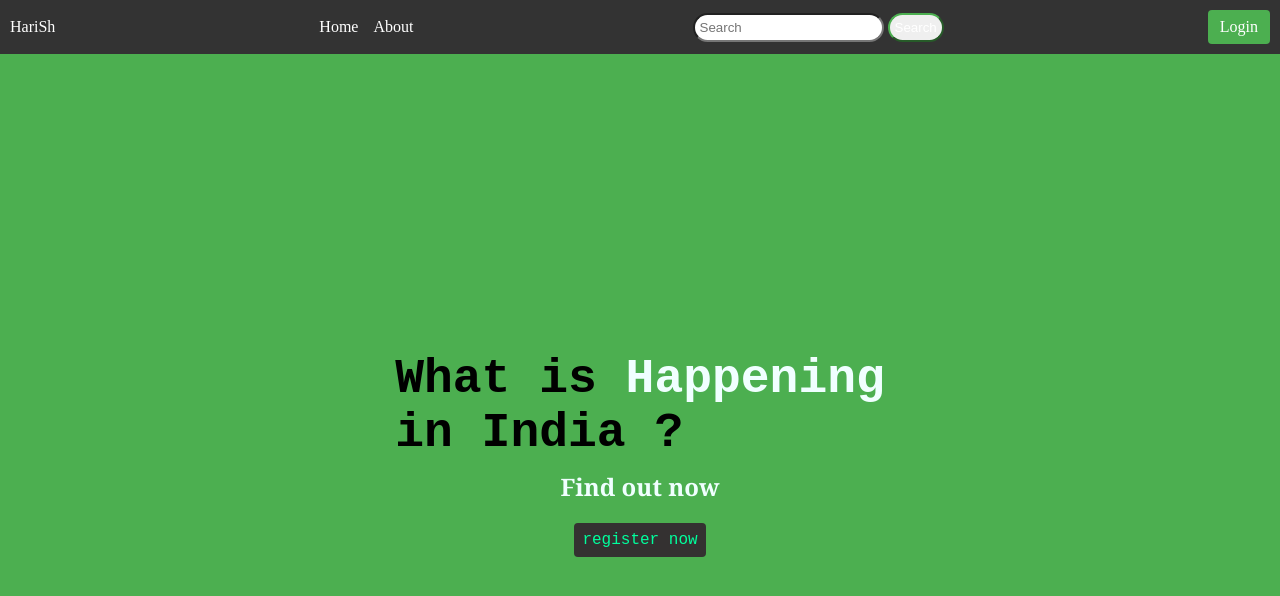
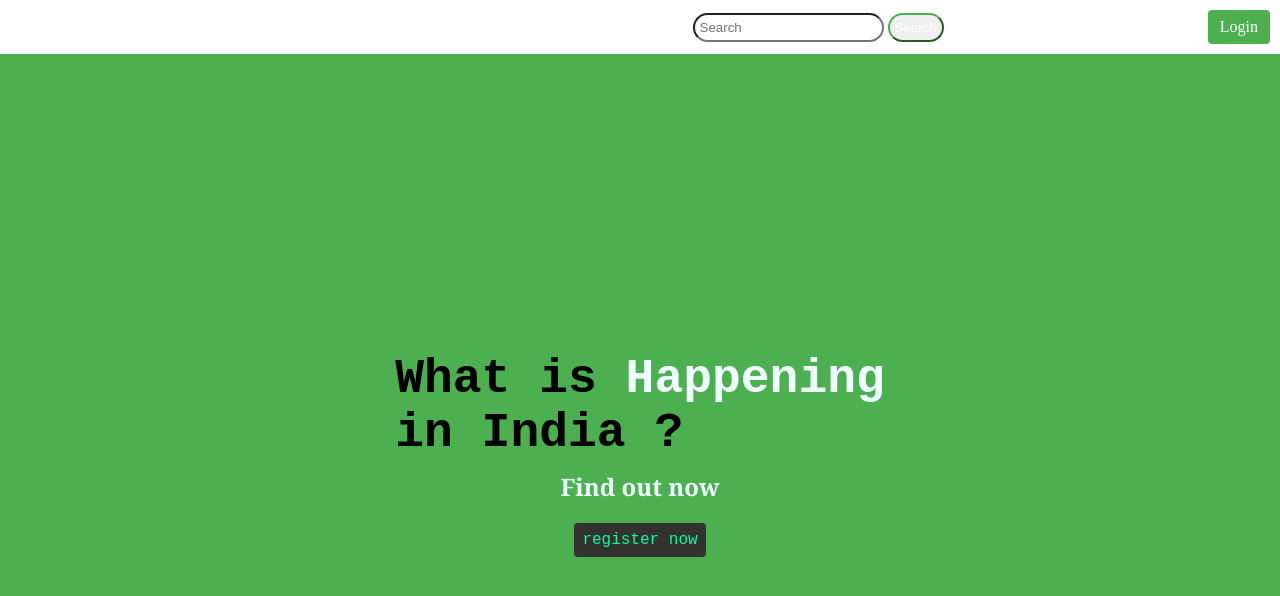
Before and after one commit to harish00403/codsoft_taskno1, a plain HTML site: page index.html in a window 1280 px wide. Drawn offline with Linux system fonts and the light colour scheme.

Commit message:
Update style.css

```diff
--- a/style.css
+++ b/style.css
@@ -9,7 +9,7 @@
     align-items: center;
     justify-content: space-between;
     padding: 10px;
-    background-color: #333;
+    background-color:ligthblue;
     color: white;
 }
 
```
